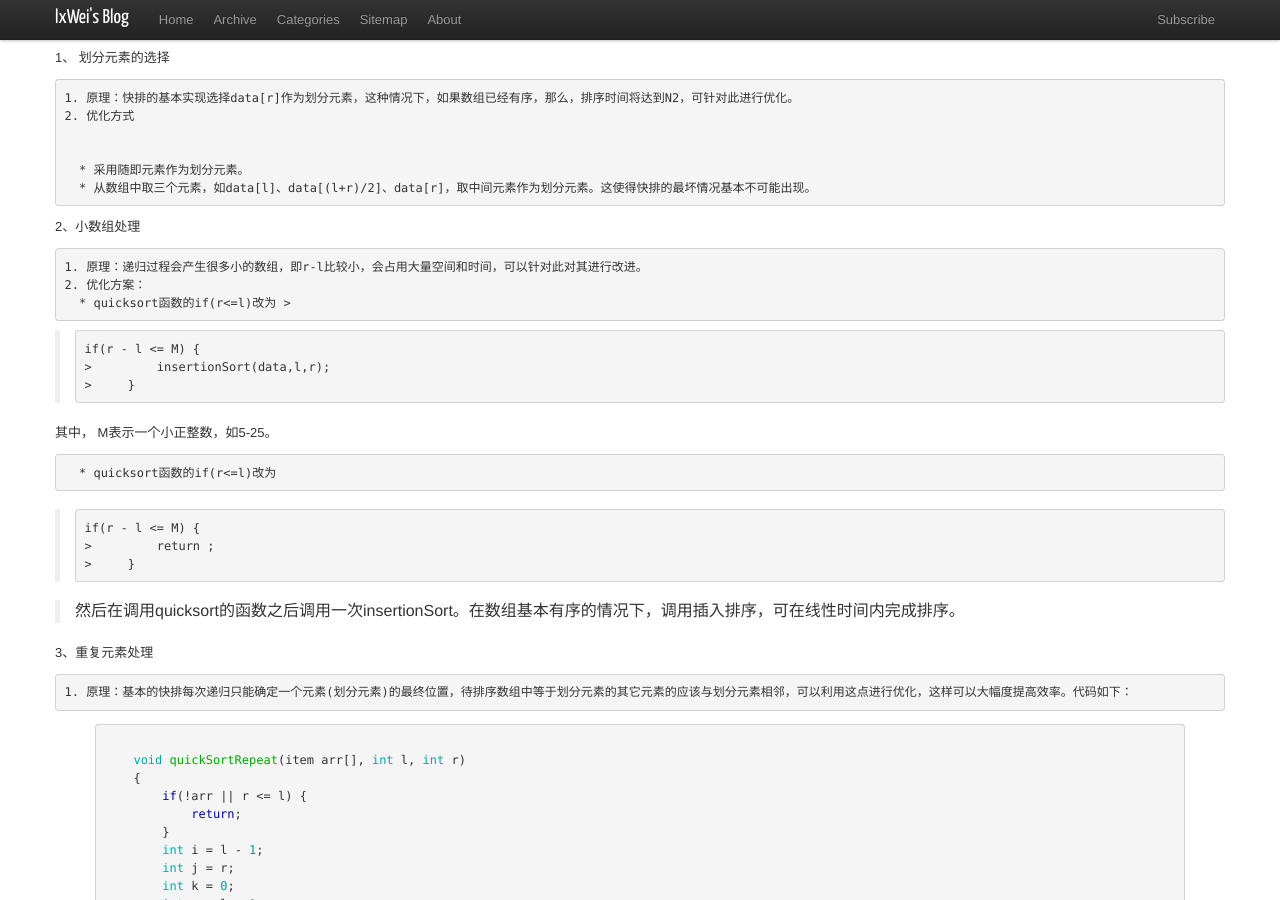
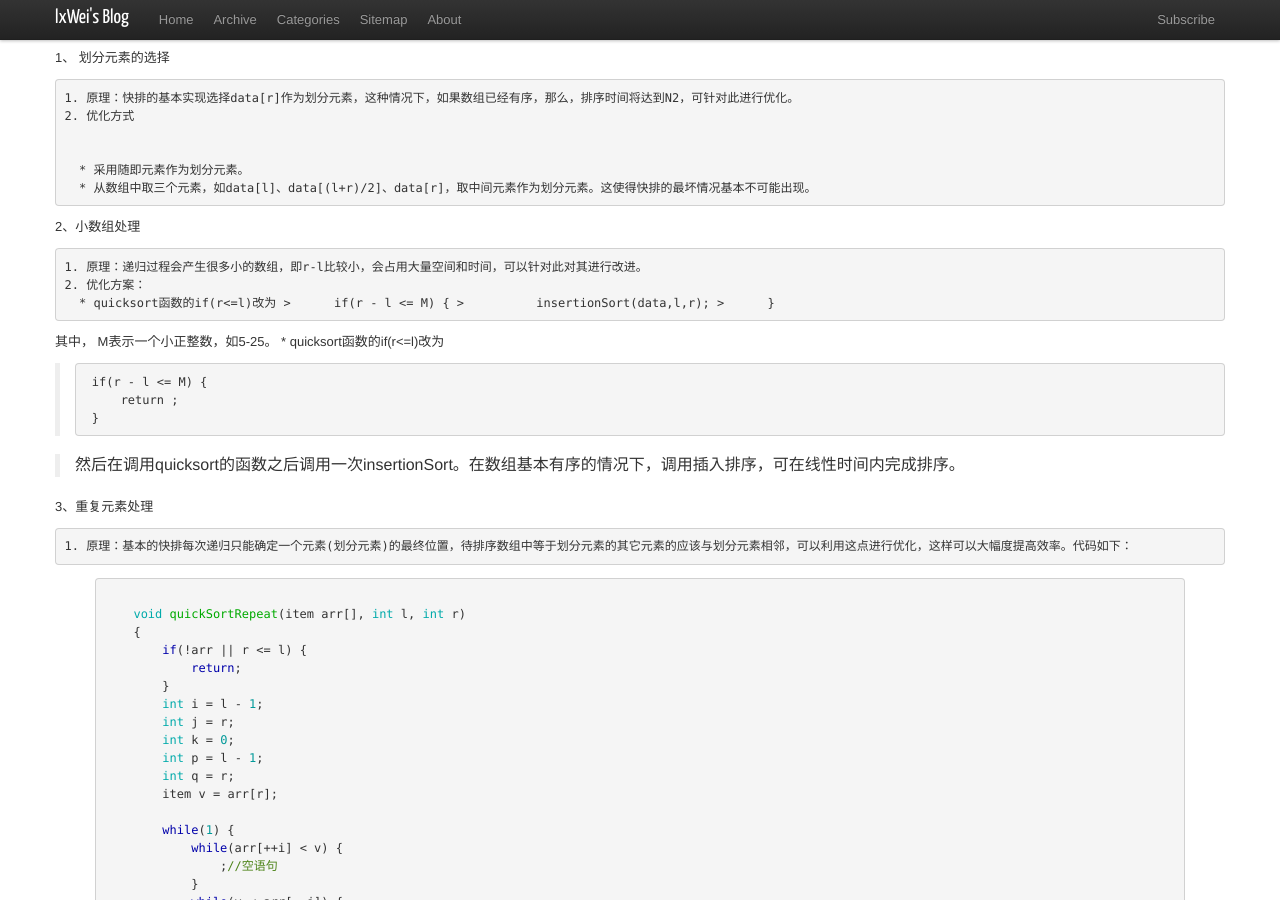
Before and after one commit to lxWei/lxwei.github.com, a Jekyll site: the page built from _posts/2013/2013-07-25-e5b8b8e794a8e68e92e5ba8fe7ae97e6b395e680bbe7bb93.markdown, in a window 1280 px wide and 900 px high, scrolled down 5086 px. Built offline with Jekyll 4.4.1, drawn with Linux system fonts in a browser that asks for light colours; nearby versions of some CDN libraries; Markdown is read by kramdown in place of the engine named in the settings; comment, search, counter and statistics services are not loaded.

Commit message:
code highlight

```diff
--- a/_posts/2013/2013-07-25-e5b8b8e794a8e68e92e5ba8fe7ae97e6b395e680bbe7bb93.markdown
+++ b/_posts/2013/2013-07-25-e5b8b8e794a8e68e92e5ba8fe7ae97e6b395e680bbe7bb93.markdown
@@ -360,38 +360,15 @@ void selectionSort(item data[], int l, int r)
     1. 原理：递归过程会产生很多小的数组，即r-l比较小，会占用大量空间和时间，可以针对此对其进行改进。
     2. 优化方案：
       * quicksort函数的if(r<=l)改为
->
-
->
->     if(r - l <= M) {
-    >         insertionSort(data,l,r);
-    >     }
->
->
-
+>      if(r - l <= M) {
+>          insertionSort(data,l,r);
+>      }
 
 其中， M表示一个小正整数，如5-25。
-
-
-
-
-
-
       * quicksort函数的if(r<=l)改为
-
-
-
-
-
-
->
-
->
->     if(r - l <= M) {
-    >         return ;
-    >     }
->
->
+>      if(r - l <= M) {
+>          return ;
+>      }
 
 
 
```
